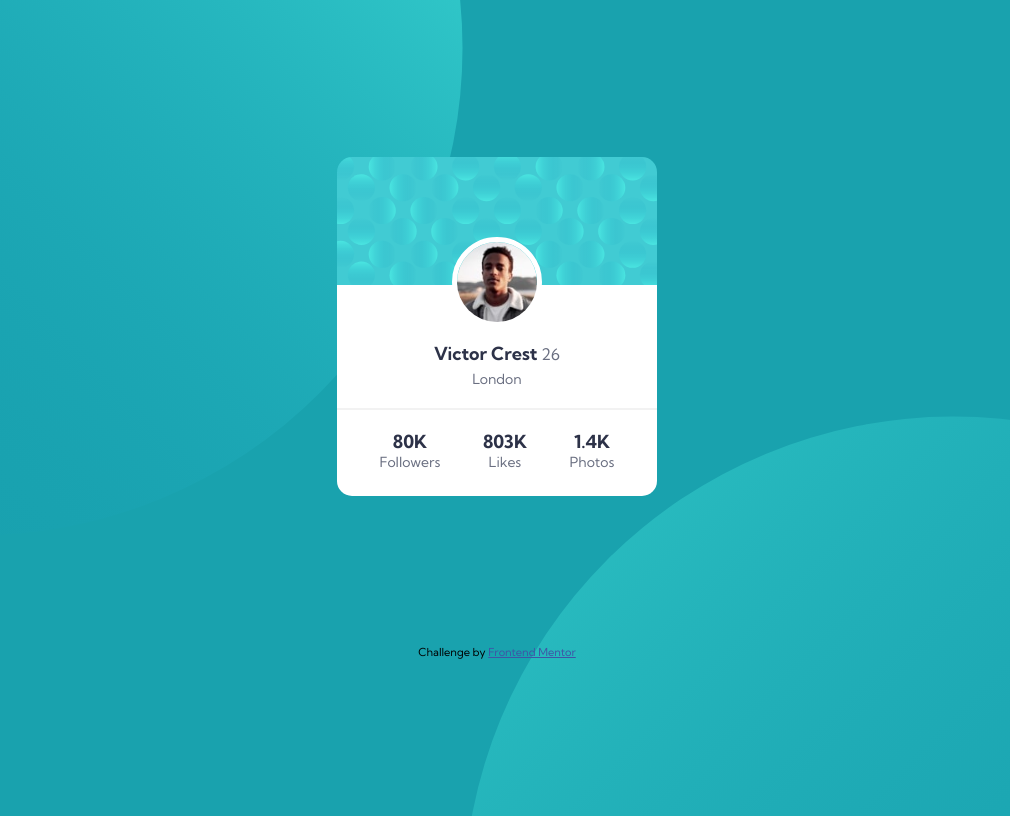
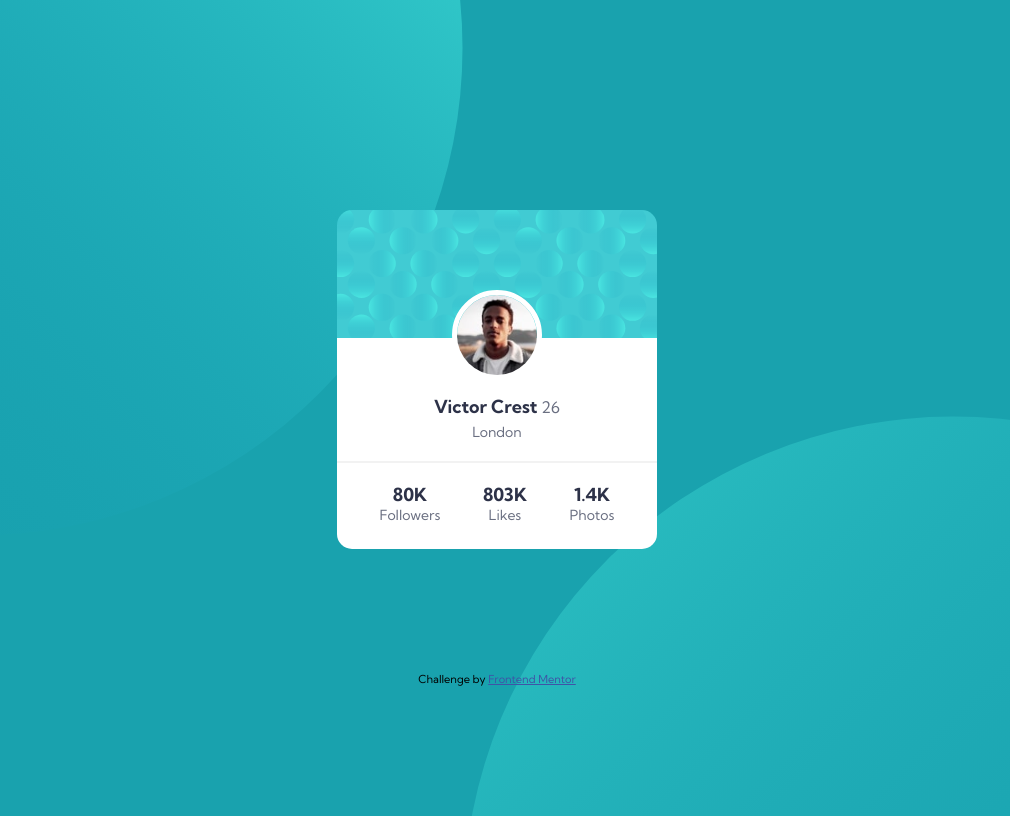
Before and after one commit to Alex-Gamarano/profile-card-component-main, a plain HTML site: page index.html in a window 1280 px wide. Shown: the whole page, without its empty margins (151-1161 px from the left). Drawn offline with Linux system fonts and the light colour scheme.

Commit message:
card margin-top added

```diff
--- a/styles.css
+++ b/styles.css
@@ -29,6 +29,7 @@ body {
   padding-bottom: 25px;
   background-color: white;
   border-radius: 15px;
+  margin-top: 10dvh;
   overflow: hidden;
   display: flex;
   flex-direction: column;
```
